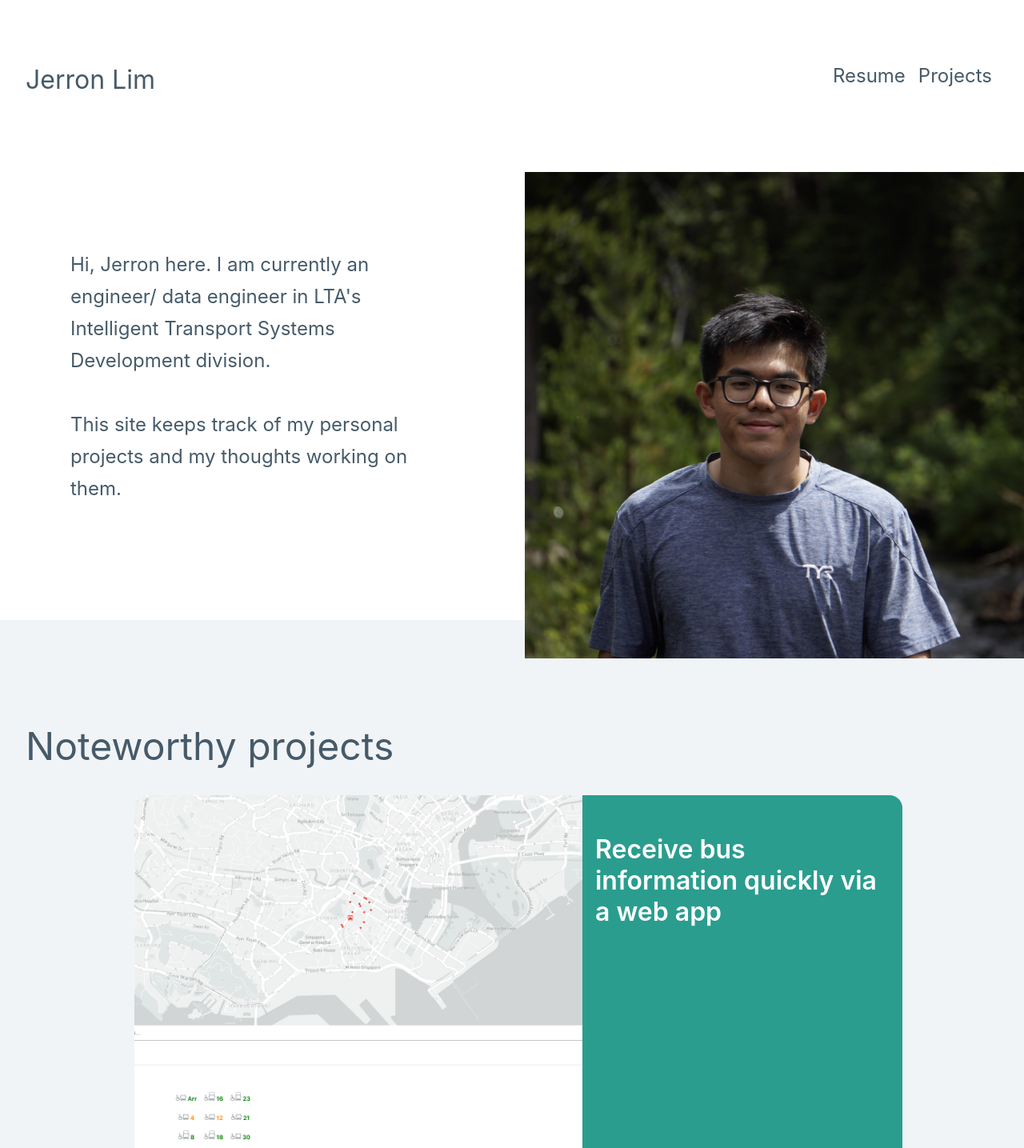
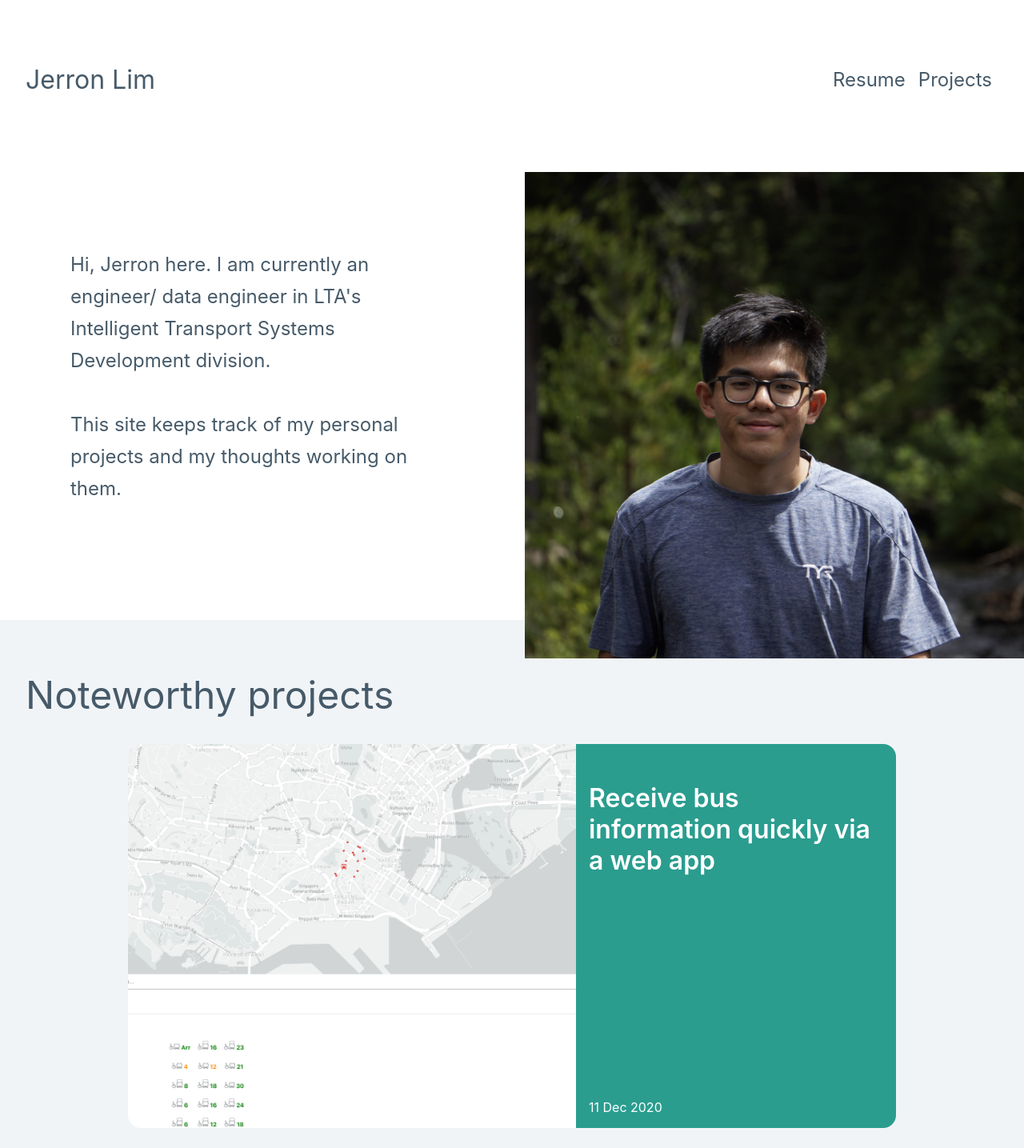
Before and after one commit to StreetLamb/portfolio2.0, a Next.js app: page / in a window 1280 px wide. Shown: the top 1435 px of the page at 80% size. Built offline with nearby package versions, Linux system fonts and the light colour scheme.

Commit message:
remove hover effect for finger pointer

```diff
--- a/components/BigCard.js
+++ b/components/BigCard.js
@@ -16,13 +16,19 @@ const Card = styled.a`
     props.animate == "true" &&
     css`
     transition: background 0.2s, color: 0.2s, transform 0.2s;
+
+    @media (hover: hover) {
+
       &:hover ${TextContainer} {
         background: ${(props) => props.bgcolor};
         color: white;
       }
+
       &:hover ${StyledImage} {
         transform: scale(1.05);
       }
+    }
+
   `}
 
   @media only screen and (max-width: 980px) {
--- a/components/CategoryCard.js
+++ b/components/CategoryCard.js
@@ -14,14 +14,18 @@ const CatCard = styled.a`
   transition: transform 0.2s, background 0.2s;
   flex: 1;
 
-  &:hover {
-    transform: scale(1.02);
-    background: #808c9e;
+  @media (hover: hover) {
+    &:hover {
+      transform: scale(1.02);
+      background: #808c9e;
+    }
   }
 
   @media only screen and (max-width: 980px) {
     max-width: 100%;
     margin: 1rem;
+    &:hover {
+    }
   }
 `;
 
--- a/components/MediumCard.js
+++ b/components/MediumCard.js
@@ -37,6 +37,7 @@ const Card = styled.a`
   transition: background 0.2s, color: 0.2s, transform 0.2s;
   cursor: pointer;
 
+  @media (hover: hover) {
     &:hover ${TextContainer} {
       background: ${(props) => props.bgcolor};
       color: white;
@@ -44,6 +45,7 @@ const Card = styled.a`
 
     &:hover ${StyledImage} {
       transform: scale(1.05);
+    }
   }
 
   @media only screen and (max-width: 1020px) {
--- a/components/Navbar.js
+++ b/components/Navbar.js
@@ -7,6 +7,7 @@ const StyledNavBar = styled.ul`
   margin: 0;
   padding: 5rem 2rem 3rem 2rem;
   display: flex;
+  align-items: center;
 `;
 
 const NameLogo = styled.li`
@@ -14,6 +15,7 @@ const NameLogo = styled.li`
   font-size: 2rem;
   color: #465a69;
   cursor: pointer;
+  align-self: center;
 
   @media only screen and (max-width: 980px) {
     font-size: 1.2rem;
--- a/pages/index.js
+++ b/pages/index.js
@@ -57,7 +57,8 @@ const ImageBox = styled.div`
   transform: translateY(3rem);
 
   @media only screen and (max-width: 980px) {
-    flex: 2;
+    flex: 1;
+    transform: translateY(0);
   }
 `;
 
@@ -65,12 +66,12 @@ const ContentBox = styled.div`
   display: flex;
   flex-direction: column;
   justify-content: center;
-  min-height: 40rem;
-  padding: 8rem 1rem 4rem 2rem;
+
+  padding: 4rem 2rem 1rem 2rem;
   background: ${(props) => props.bgcolor};
 
   @media only screen and (max-width: 980px) {
-    padding: 8rem 1rem;
+    padding: 4rem 1rem;
   }
 `;
 
--- a/pages/resume.js
+++ b/pages/resume.js
@@ -28,7 +28,6 @@ export async function getStaticProps() {
   const content = getResume();
 
   const resume = await markdownToHtml(content || "");
-  console.log(resume);
 
   return {
     props: {
```
Also changed, not shown: pages/projects/all.js. Lines whose indentation alone changed are shown as unchanged.
